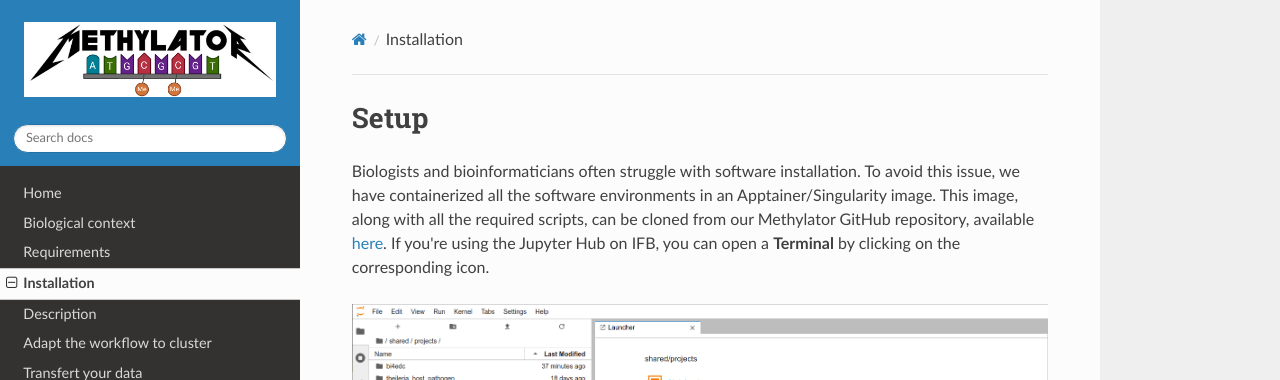
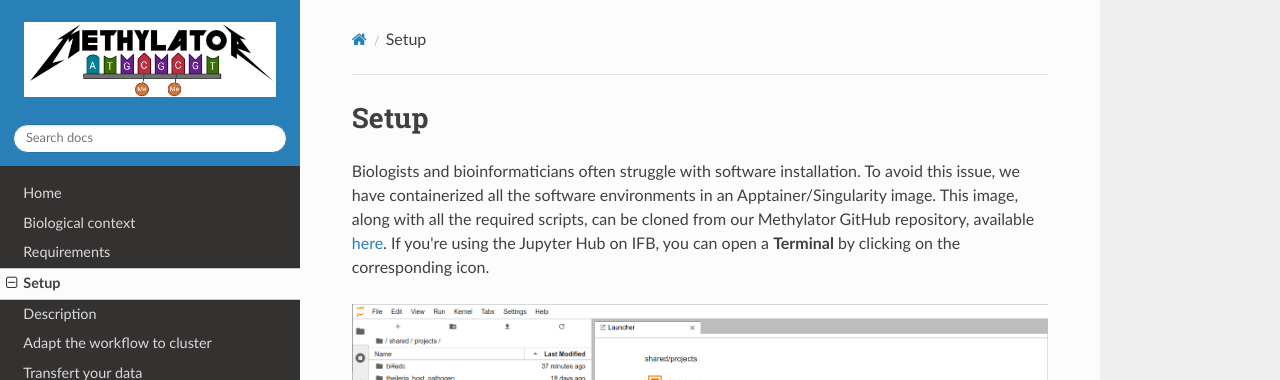
Before and after one commit to parisepigenetics/Methylator-Documentation, an MkDocs documentation site: the page built from docs/installation.md, in a window 1280 px wide and 900 px high. Shown: the top 380 px of the window. Built offline with MkDocs 1.6.1, drawn with Linux system fonts in a browser that asks for light colours; nearby versions of some CDN libraries; part of the change alters nothing that is shown.

Commit message:
Update mkdocs.yml

```diff
--- a/mkdocs.yml
+++ b/mkdocs.yml
@@ -4,7 +4,7 @@ nav:
   - Home: index.md
   - Biological context:  biological_context.md
   - Requirements: before_start.md
-  - Installation: installation.md
+  - Setup: installation.md
   - Description: description.md
   - Adapt the workflow to cluster: adapt_cluster.md
   - Transfert your data: transfert_data.md
```
